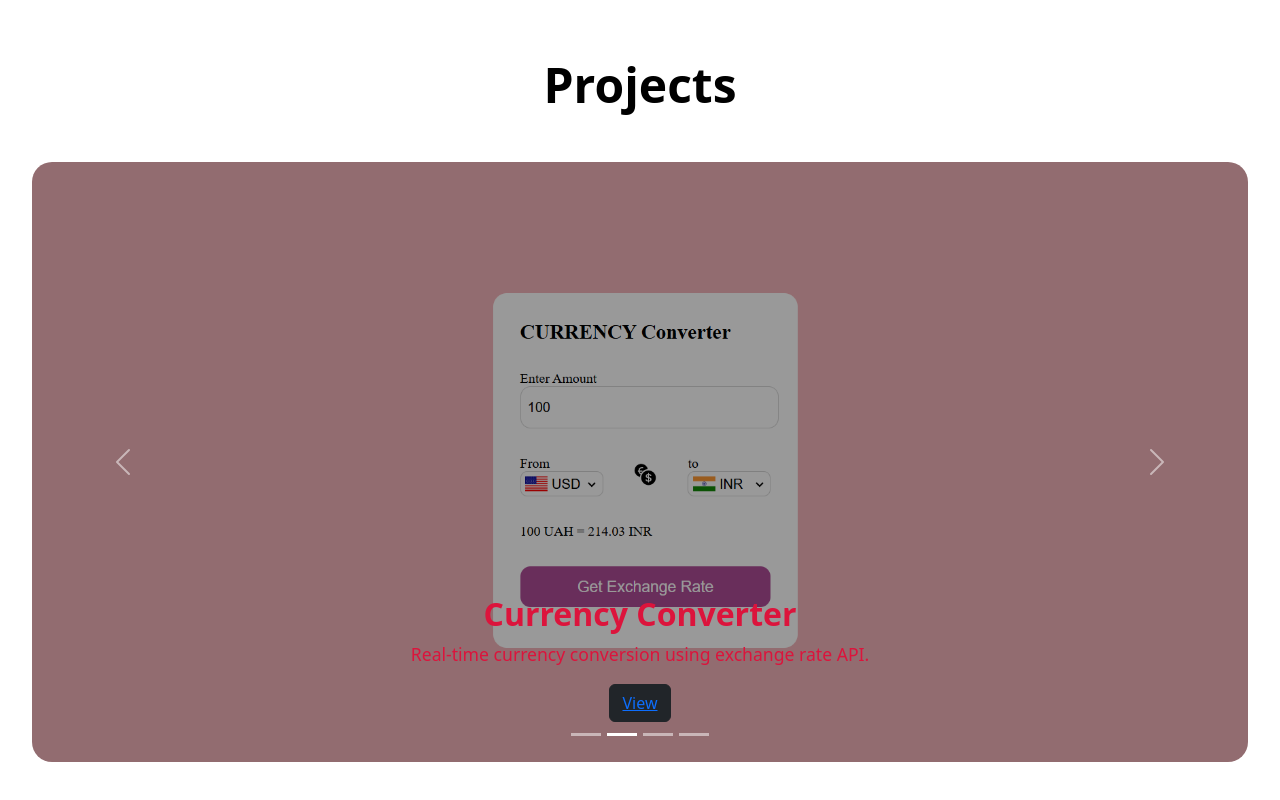
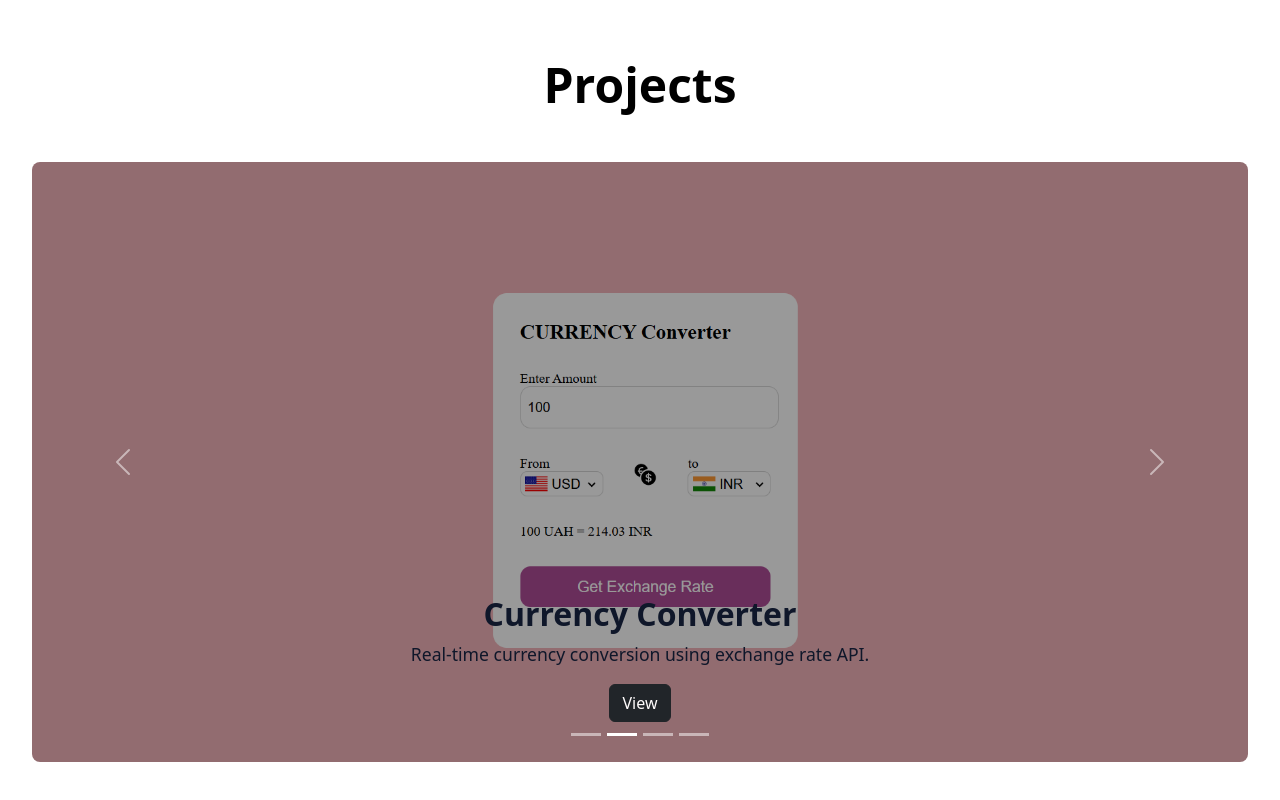
Before and after one commit to Shreya-103/Portfolio-2.0, a React (Vite) app: page / in a window 1280 px wide. Shown: the part 1224-2024 px from the top of the page. Built offline with nearby package versions, Linux system fonts and the light colour scheme.

Commit message:
final project section

```diff
--- a/src/components/Project/projects.jsx
+++ b/src/components/Project/projects.jsx
@@ -23,7 +23,7 @@ const Projects = () => {
                         </p>
 
                         <button className="btn btn-dark">
-                            <a href="https://shreya-103.github.io/web-using-bootstrap">View</a>
+                            <a href="https://shreya-103.github.io/web-using-bootstrap" className={styles.link}>View</a>
                         </button>
                     </Carousel.Caption>
                 </Carousel.Item>
@@ -41,8 +41,8 @@ const Projects = () => {
                         <p>
                             Real-time currency conversion using exchange rate API.
                         </p>
-                        <button className="btn btn-dark">
-                            <a href="https://shreya-103.github.io/currency-converter">View</a>
+                        <button className="btn btn-dark" >
+                            <a href="https://shreya-103.github.io/currency-converter" className={styles.link}>View</a>
                         </button>
                     </Carousel.Caption>
                 </Carousel.Item>
@@ -61,7 +61,7 @@ const Projects = () => {
                             Dynamic image fetching and responsive gallery using React.
                         </p>
                         <button className="btn btn-dark">
-                            <a href="https://shreya-103.github.io/Notes-App">View</a>
+                            <a href="https://shreya-103.github.io/Notes-App" className={styles.link}>View</a>
                         </button>
                     </Carousel.Caption>
                 </Carousel.Item>
@@ -82,7 +82,7 @@ const Projects = () => {
                         </p>
 
                         <button className="btn btn-dark">
-                            <a href="https://shreya-103.github.io/employee-entry-login"
+                            <a href="https://shreya-103.github.io/employee-entry-login" className={styles.link}
                         >View</a> </button>
                     </Carousel.Caption>
                 </Carousel.Item>
--- a/src/components/Project/projects.module.css
+++ b/src/components/Project/projects.module.css
@@ -13,13 +13,13 @@
 }
 .link{
     text-decoration: none;
-    color:black;
+    color:rgb(255, 252, 252);
 }
 .carouselImage {
   width: 100%;
   height: 600px;
   object-fit: cover;
-  border-radius: 20px;
+  border-radius: 8px;
   filter: brightness(60%);
 }
 
@@ -32,12 +32,12 @@
 :global(.carousel-caption h3) {
   font-size: 2rem;
   font-weight: bold;
-  color: crimson;
+  color: #0f172a;
 }
 
 :global(.carousel-caption p) {
   font-size: 1.1rem;
-  color: crimson;
+  color: #0f172a;
 }
 
 /* Mobile Responsive */
```
